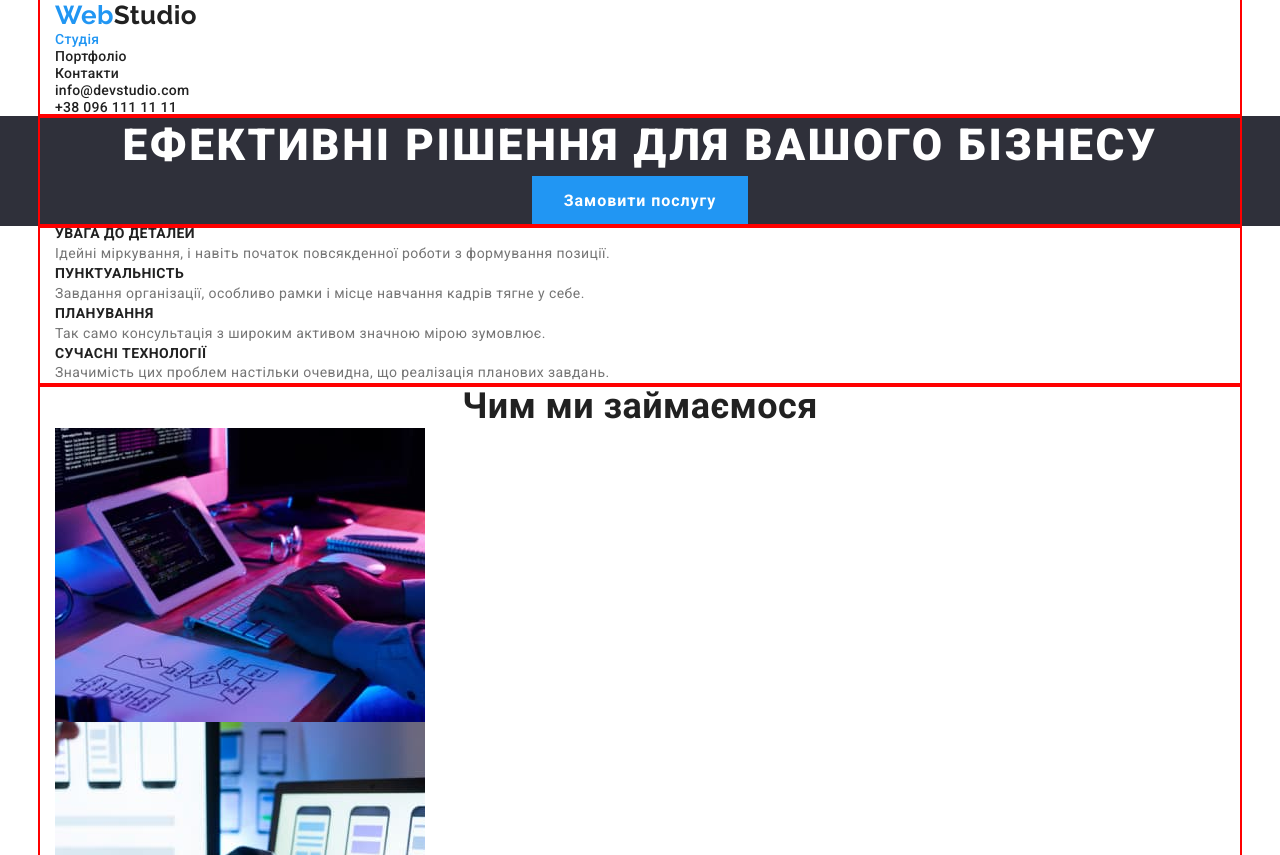
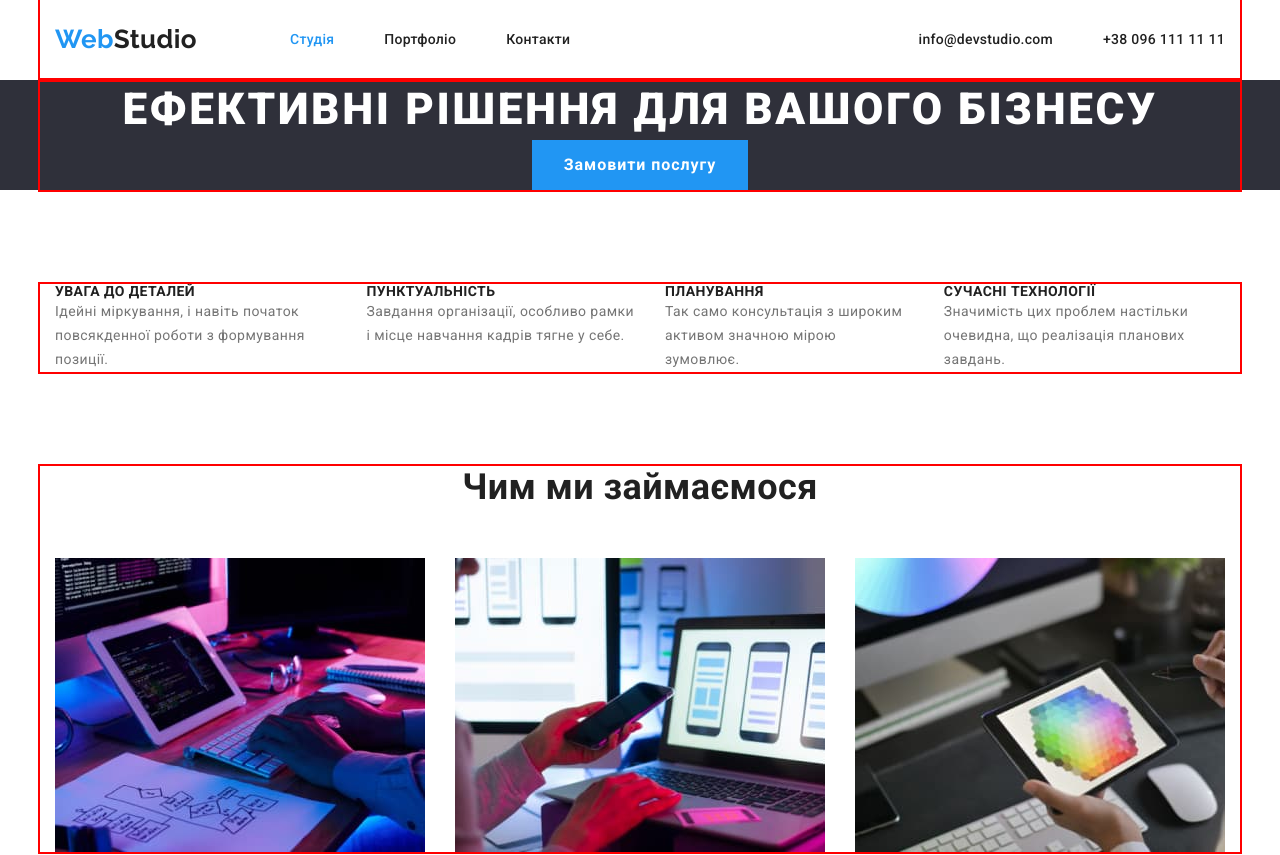
Before and after one commit to SyroidNadiia/goit-markup-hw-03, a plain HTML site: page index.html in a window 1280 px wide. Shown: the top 855 px of the page. Drawn offline with nearby package versions, Linux system fonts and the light colour scheme.

Commit message:
Adds flex

```diff
--- a/css/styles.css
+++ b/css/styles.css
@@ -39,8 +39,10 @@ body {
   color: var(--title-text-color);
 }
 
-/* a {
-    text-decoration: none */
+.main-nav {
+  display: flex;
+  align-items: center;
+}
 
 .logo.header {
   color: var(--title-text-color);
@@ -74,9 +76,39 @@ body {
   text-decoration: none;
 }
 
+.site-nav {
+  display: flex;
+  margin-left: 93px;
+}
+
+.site-nav .item:not(:last-child) {
+  margin-right: 50px;
+}
+
+.site-nav .link {
+  display: block;
+  padding-top: 32px;
+  padding-bottom: 32px;
+}
+
 .site-nav a:hover,
 .site-nav a:focus {
   color: var(--accent-color);
+}
+
+.auth-nav {
+  display: flex;
+  margin-left: auto;
+}
+
+.auth-nav .link {
+  display: block;
+  padding-top: 32px;
+  padding-bottom: 32px;
+}
+
+.auth-nav .item:not(:last-child) {
+  margin-right: 50px;
 }
 
 .auth-nav a:hover,
@@ -118,6 +150,14 @@ img {
 
 .benefits-text {
   line-height: 1.71;
+}
+
+.benefits {
+  display: flex;
+}
+
+.benefits .item:not(:last-child) {
+  margin-right: 30px;
 }
 
 .button {
@@ -181,6 +221,23 @@ img {
   background-color: var(--buttom-hover-color);
   box-shadow: rgba(0, 0, 0, 0.15);
   border-radius: 4px;
+}
+
+.section {
+  padding-bottom: 94px;
+  padding-top: 94px;
+}
+
+.examples.section {
+  padding-top: 0;
+}
+
+.team.list {
+  display: flex;
+}
+
+.team.list .item:not(:last-child) {
+  margin-right: 30px;
 }
 
 footer {
@@ -270,6 +327,15 @@ footer a {
   font-size: 36px;
   line-height: 1.17;
   text-align: center;
+  margin-bottom: 50px;
+}
+
+.examples {
+  display: flex;
+}
+
+.examples .item:not(:last-child) {
+  margin-right: 30px;
 }
 
 .team h3 {
@@ -277,11 +343,13 @@ footer a {
   font-weight: 500;
   font-size: 16px;
   line-height: 1.19;
+  text-align: center;
 }
 
 .team p {
   font-size: 16px;
   line-height: 1.19;
+  text-align: center;
 }
 
 .works h2 {
--- a/index.html
+++ b/index.html
@@ -19,20 +19,22 @@
   </head>
   <body>
     <header class="page-header">
-      <div class="container">
+      <div class="container main-nav">
         <a href="/" class="logo header"> <span class="accent">Web</span>Studio </a>
 
         <nav>
           <ul class="site-nav list">
-            <li><a href="" class="link current">Студія</a></li>
-            <li><a href="./portfolio.html">Портфоліо</a></li>
-            <li><a href="">Контакти</a></li>
+            <li class="item"><a class="link current" href="">Студія</a></li>
+            <li class="item"><a class="link" href="./portfolio.html">Портфоліо</a></li>
+            <li class="item"><a class="link" href="">Контакти</a></li>
           </ul>
         </nav>
 
         <ul class="auth-nav list">
-          <li><a href="mailto:info@devstudio.com">info@devstudio.com</a></li>
-          <li><a href="tel:+380961111111">+38 096 111 11 11</a></li>
+          <li class="item">
+            <a class="link" href="mailto:info@devstudio.com">info@devstudio.com</a>
+          </li>
+          <li class="item"><a class="link" href="tel:+380961111111">+38 096 111 11 11</a></li>
         </ul>
       </div>
     </header>
@@ -45,29 +47,29 @@
         </div>
       </section>
 
-      <section>
+      <section class="section">
         <div class="container">
           <h2 class="visually-hidden">Переваги</h2>
           <ul class="benefits list">
-            <li>
+            <li class="item">
               <h3 class="benefits-title">Увага до деталей</h3>
               <p class="benefits-text">
                 Ідейні міркування, і навіть початок повсякденної роботи з формування позиції.
               </p>
             </li>
-            <li>
+            <li class="item">
               <h3 class="benefits-title">Пунктуальність</h3>
               <p class="benefits-text">
                 Завдання організації, особливо рамки і місце навчання кадрів тягне у себе.
               </p>
             </li>
-            <li>
+            <li class="item">
               <h3 class="benefits-title">Планування</h3>
               <p class="benefits-text">
                 Так само консультація з широким активом значною мірою зумовлює.
               </p>
             </li>
-            <li>
+            <li class="item">
               <h3 class="benefits-title">Сучасні технології</h3>
               <p class="benefits-text">
                 Значимість цих проблем настільки очевидна, що реалізація планових завдань.
@@ -77,48 +79,48 @@
         </div>
       </section>
 
-      <section class="examples">
+      <section class="examples section">
         <div class="container">
           <h2 class="examples-title">Чим ми займаємося</h2>
           <ul class="examples list">
-            <li>
+            <li class="item">
               <img src="./images/computer.jpg" alt="Робота на компютері" width="370" />
             </li>
 
-            <li>
+            <li class="item">
               <img src="./images/phone.jpg" alt="Робота та телефоні" width="370" />
             </li>
 
-            <li>
+            <li class="item">
               <img src="./images/tablet.jpg" alt="Робота на планшеті" width="370" />
             </li>
           </ul>
         </div>
       </section>
 
-      <section class="team">
+      <section class="team section">
         <div class="container">
           <h2 class="team-title">Наша команда</h2>
           <ul class="team list">
-            <li>
+            <li class="item">
               <img src="./images/productdesigner.jpg" alt="Дизайнер продукту" width="270" />
               <h3>Ігор Дем'яненко</h3>
               <p lang="en">Product Designer</p>
             </li>
 
-            <li>
+            <li class="item">
               <img src="./images/frontenddeveloper.jpg" alt="Розробник інтерфейсу" width="270" />
               <h3>Ольга Рєпіна</h3>
               <p lang="en">Frontend Developer</p>
             </li>
 
-            <li>
+            <li class="item">
               <img src="./images/marketing.jpg" alt="Маркетинг" width="270" />
               <h3>Микола Тарасов</h3>
               <p lang="en">Marketing</p>
             </li>
 
-            <li>
+            <li class="item">
               <img
                 src="./images/uidesigner.jpg"
                 alt="Дизайнер інтерфейсу користувача"
```
